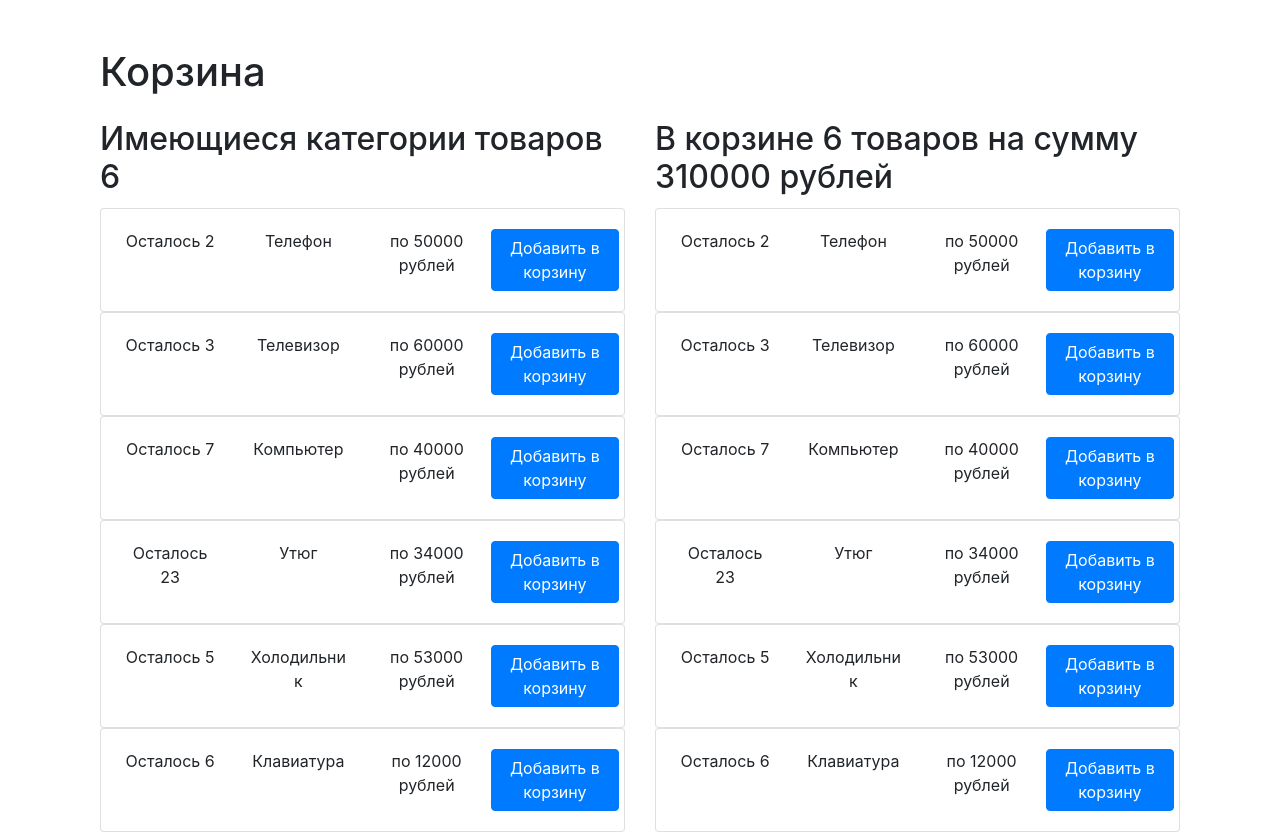
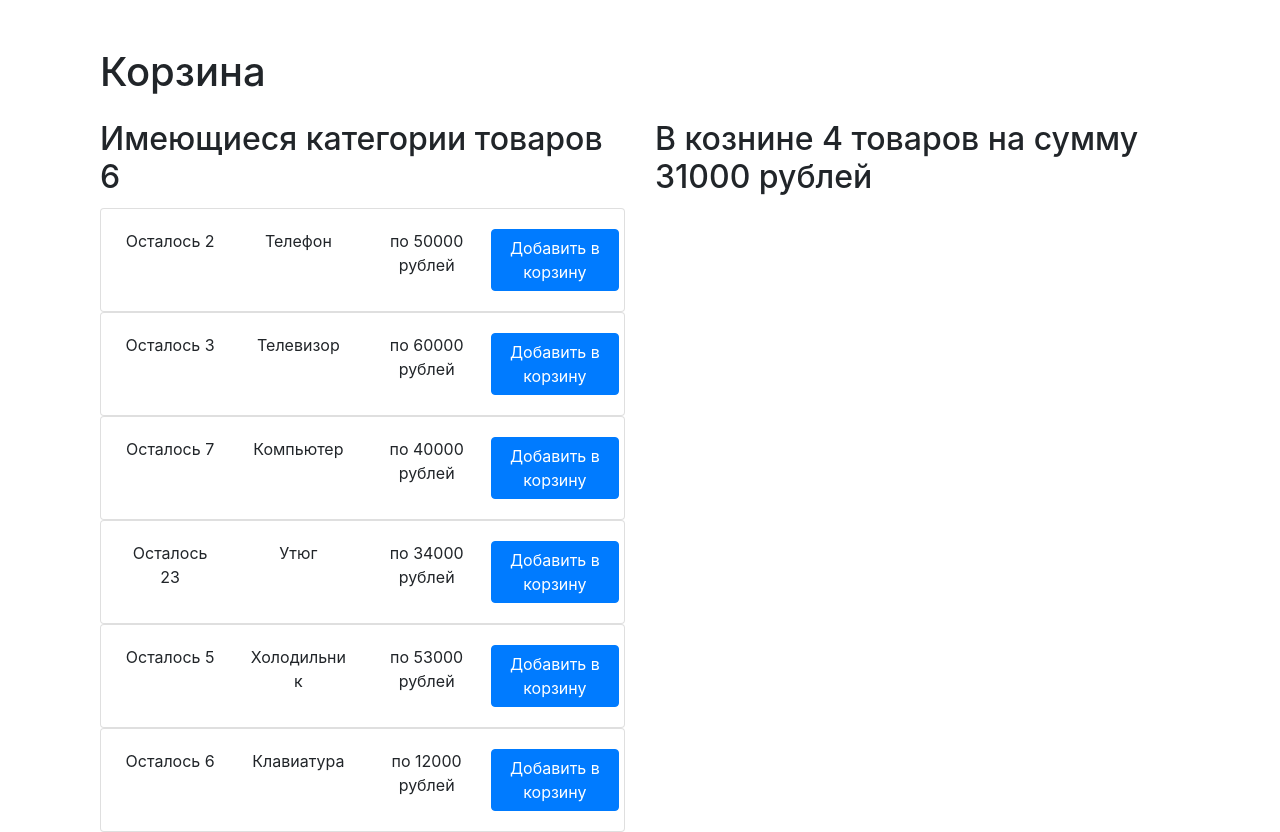
Before and after one commit to slvKhan/travelata, a React (Create React App) app: page / in a window 1280 px wide. Built offline with nearby package versions, Linux system fonts and the light colour scheme.

Commit message:
refactoring

```diff
--- a/src/ShopCart/Product.jsx
+++ b/src/ShopCart/Product.jsx
@@ -2,7 +2,7 @@
 import React from 'react';
 import { Card, Button } from 'react-bootstrap';
 
-const Product = ({ feats }) => {
+const Product = ({ feats, addProduct }) => {
   const {
     id, productName, price, amount,
   } = feats;
@@ -12,8 +12,7 @@ const Product = ({ feats }) => {
       <Card.Body className="row">
         <span className="amount col-3">
           <span>Осталось</span>
-          <span> </span>
-          <span>{amount}</span>
+          <span>{` ${amount} `}</span>
         </span>
 
         <span className="product-name col-3">
@@ -22,13 +21,11 @@ const Product = ({ feats }) => {
 
         <span className="price col-3">
           <span>по</span>
-          <span> </span>
-          <span>{price}</span>
-          <span> </span>
+          <span>{` ${price} `}</span>
           <span>рублей</span>
         </span>
 
-        <Button variant="primary" className="col-3">Добавить в корзину</Button>
+        <Button variant="primary" className="col-3" onClick={addProduct(id)}>Добавить в корзину</Button>
       </Card.Body>
     </Card>
   );
--- a/src/ShopCart/ShopCart.jsx
+++ b/src/ShopCart/ShopCart.jsx
@@ -7,11 +7,46 @@ export default class ShopCart extends React.Component {
     super(props);
     this.state = {
       products: [],
+      selectedProducts: {
+        1: {
+          id_product: 2,
+          amount: 1,
+        },
+      },
+      amountPrice: 31000,
+      amountProducts: 4,
     };
   }
 
   componentDidMount() {
     this.fetchProducts();
+  }
+
+  handleAddProduct = (id) => (e) => {
+    e.preventDefault();
+    const { products } = this.state;
+    const selectedProduct = products.filter((product) => product.id === id);
+    alert(JSON.stringify(selectedProduct));
+  }
+
+  productsCartHeader = (amountPrice, amountProducts, titleStyle) => {
+    const ProductCartHeaderContent = (
+      <span>
+        В кознине
+        <span>{` ${amountProducts} `}</span>
+        товаров на сумму
+        <span>{` ${amountPrice} `}</span>
+        рублей
+      </span>
+    );
+
+    return (
+      <h2 className="mb-5 text-left" style={titleStyle}>
+        {amountProducts
+          ? (ProductCartHeaderContent)
+          : <div className="text-center">Корзина пуста</div>}
+      </h2>
+    );
   }
 
   async fetchProducts() {
@@ -20,10 +55,17 @@ export default class ShopCart extends React.Component {
   }
 
   render() {
-    const { products } = this.state;
+    const { products, amountPrice, amountProducts } = this.state;
     const titleStyle = {
       height: '5vh',
     };
+
+    const CategoryHeader = (
+      <h2 className="mb-5 text-left" style={titleStyle}>
+        Имеющиеся категории товаров
+        <span>{` ${products.length} `}</span>
+      </h2>
+    );
 
     return (
       <div className="container">
@@ -31,21 +73,16 @@ export default class ShopCart extends React.Component {
         <div className="row">
 
           <div className="products col-lg-6">
-            <h2 className="mb-5 text-left" style={titleStyle}>
-              Имеющиеся категории товаров
-              <span> </span>
-              <span>{products.length}</span>
-            </h2>
-            { products.map((el) => <Product key={el.id} feats={el} />)}
+            {CategoryHeader}
+            {products.map((el) => (
+              <Product key={el.id} feats={el} addProduct={this.handleAddProduct} />
+            ))}
           </div>
 
           <div className="products col-lg-6">
-            <h2 className="mb-5 text-left" style={titleStyle}>
-              В корзине 6 товаров на сумму 310000 рублей
-            </h2>
-            { products.map((el) => <Product key={el.id} feats={el} />)}
+            {this.productsCartHeader(amountPrice, amountProducts, titleStyle)}
+
           </div>
-
         </div>
       </div>
     );
```
